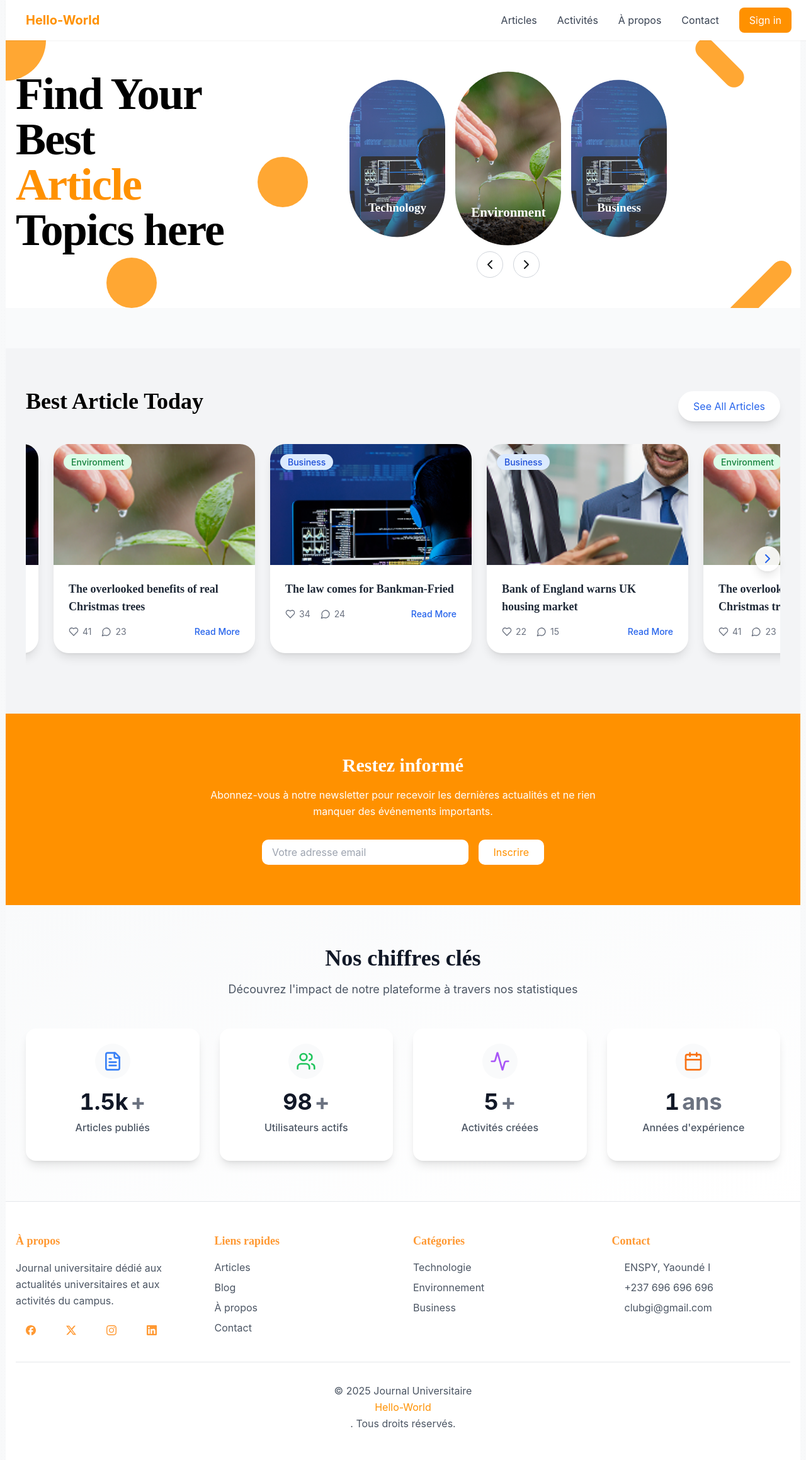
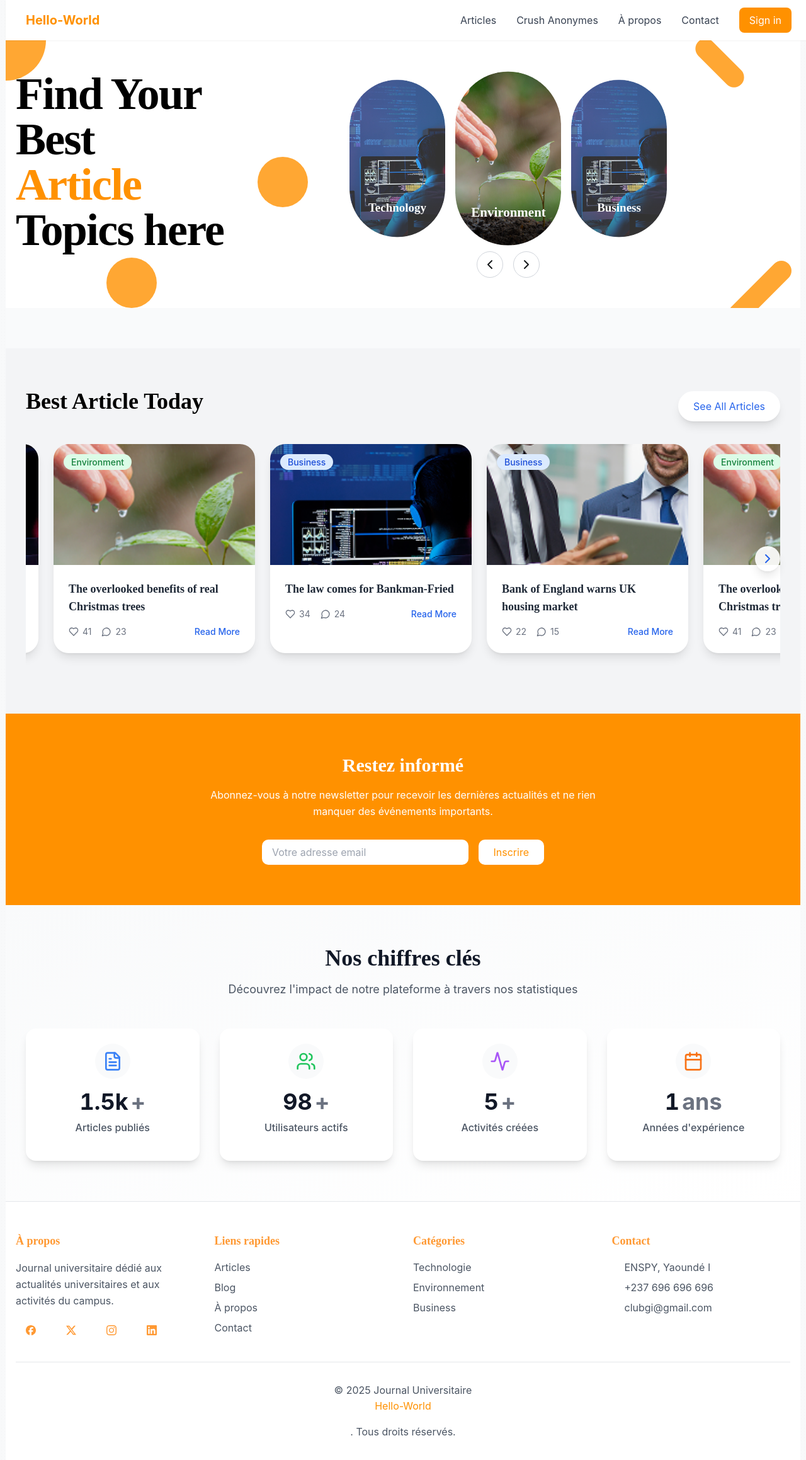
Before and after one commit to club-genie-informatique-enspy/hello-word, a Next.js app: page / in a window 1280 px wide. Shown: the top 2318 px of the page at 63% size. Built offline with nearby package versions, Linux system fonts and the light colour scheme; no server answers.

Commit message:
navBar set

```diff
--- a/app/page.tsx
+++ b/app/page.tsx
@@ -1,5 +1,5 @@
 import HomeContent from "./HomeContent";
-import HomePage from "./v2/Page.tsx"
+import HomePage from "./v2/page"
 import type { Metadata } from "next";
 
 export const metadata: Metadata = {
--- a/app/v2/messages/page.tsx
+++ b/app/v2/messages/page.tsx
@@ -226,7 +226,7 @@ const LoveMessagesBoard = ({ activityUuid }: { activityUuid: string }) => {
   ];
 
   return (
-    <div className="relative p-8 bg-white border-2 border-gray-200 rounded-xl min-h-screen overflow-hidden">
+    <div className="relative p-8 mt-12 bg-white border-2 border-gray-200 rounded-xl min-h-screen overflow-hidden">
       {/* Éléments décoratifs */}
       {[...Array(15)].map((_, i) => (
         <FloatingBubble key={`bubble-${i}`} delay={i * 2} />
--- a/components/v2/layout/Footer.tsx
+++ b/components/v2/layout/Footer.tsx
@@ -108,9 +108,9 @@ const Footer = () => {
 
                 {/* Bas de page */}
                 <div className="border-t border-gray-200 mt-8 pt-8 text-center">
-                    <p className="text-gray-600">
-                        © {new Date().getFullYear()} Journal Universitaire <h6 className="text-[#FF9100]">Hello-World</h6>. Tous droits réservés.
-                    </p>
+                    <h6 className="text-gray-600">
+                        © {new Date().getFullYear()} Journal Universitaire <p className="text-[#FF9100]">Hello-World</p>. Tous droits réservés.
+                    </h6>
                 </div>
             </div>
         </footer>
--- a/components/v2/layout/Navbar.tsx
+++ b/components/v2/layout/Navbar.tsx
@@ -33,8 +33,8 @@ export const Navbar = () => {
                         <Link href="/v2/articles" className="text-gray-700 hover:text-[#FF9100] transition-colors">
                             Articles
                         </Link>
-                        <Link href="/v2/activities" className="text-gray-700 hover:text-[#FF9100] transition-colors">
-                            Activités
+                        <Link href="/v2/messages" className="text-gray-700 hover:text-[#FF9100] transition-colors">
+                            Crush Anonymes
                         </Link>
                         <Link href="/v2/about" className="text-gray-700 hover:text-[#FF9100] transition-colors">
                             À propos
```
